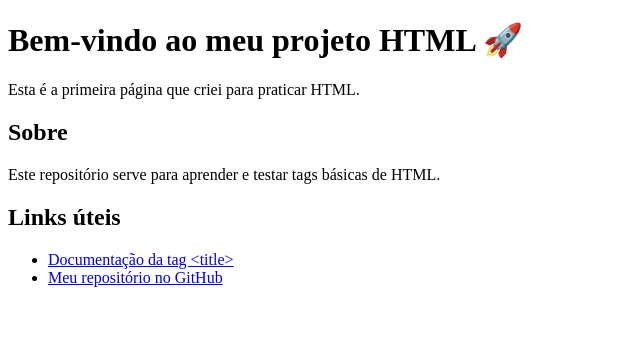
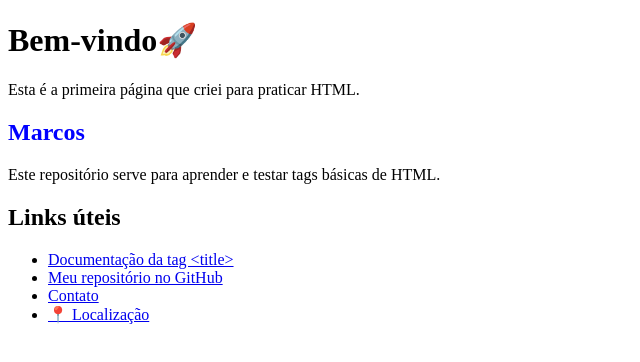
Before and after one commit to marcosdemetriopacheco-ship-it/aulahtml, a plain HTML site: page index.html in a window 1280 px wide. Shown: the whole page, without its empty margins (0-640 px from the left). Drawn offline with Linux system fonts and the light colour scheme.

Commit message:
Atualizar alterações no GitHub

```diff
--- a/index.html
+++ b/index.html
@@ -5,16 +5,19 @@
     <title>Minha Primeira Página</title>
 </head>
 <body>
-    <h1>Bem-vindo ao meu projeto HTML 🚀</h1>
+    <h1>Bem-vindo🚀</h1>
     <p>Esta é a primeira página que criei para praticar HTML.</p>
 
-    <h2>Sobre</h2>
+    <h2 style="color: blue;">Marcos</h2>
     <p>Este repositório serve para aprender e testar tags básicas de HTML.</p>
 
     <h2>Links úteis</h2>
     <ul>
         <li><a href="https://www.w3schools.com/tags/tag_title.asp" target="_blank">Documentação da tag &lt;title&gt;</a></li>
         <li><a href="https://github.com/marcosdemetriopacheco-ship-it/aulahtml" target="_blank">Meu repositório no GitHub</a></li>
+        <li><a href="tel:5547999999999" target="_blank">Contato</a></li>
+        <li><a href="https://maps.google.com/?q=Santa+Catarina,+Brasil" target="_blank">📍 Localização</a></li>
+
     </ul>
 </body>
 </html>
```
Also changed, not shown: 1 other file.
